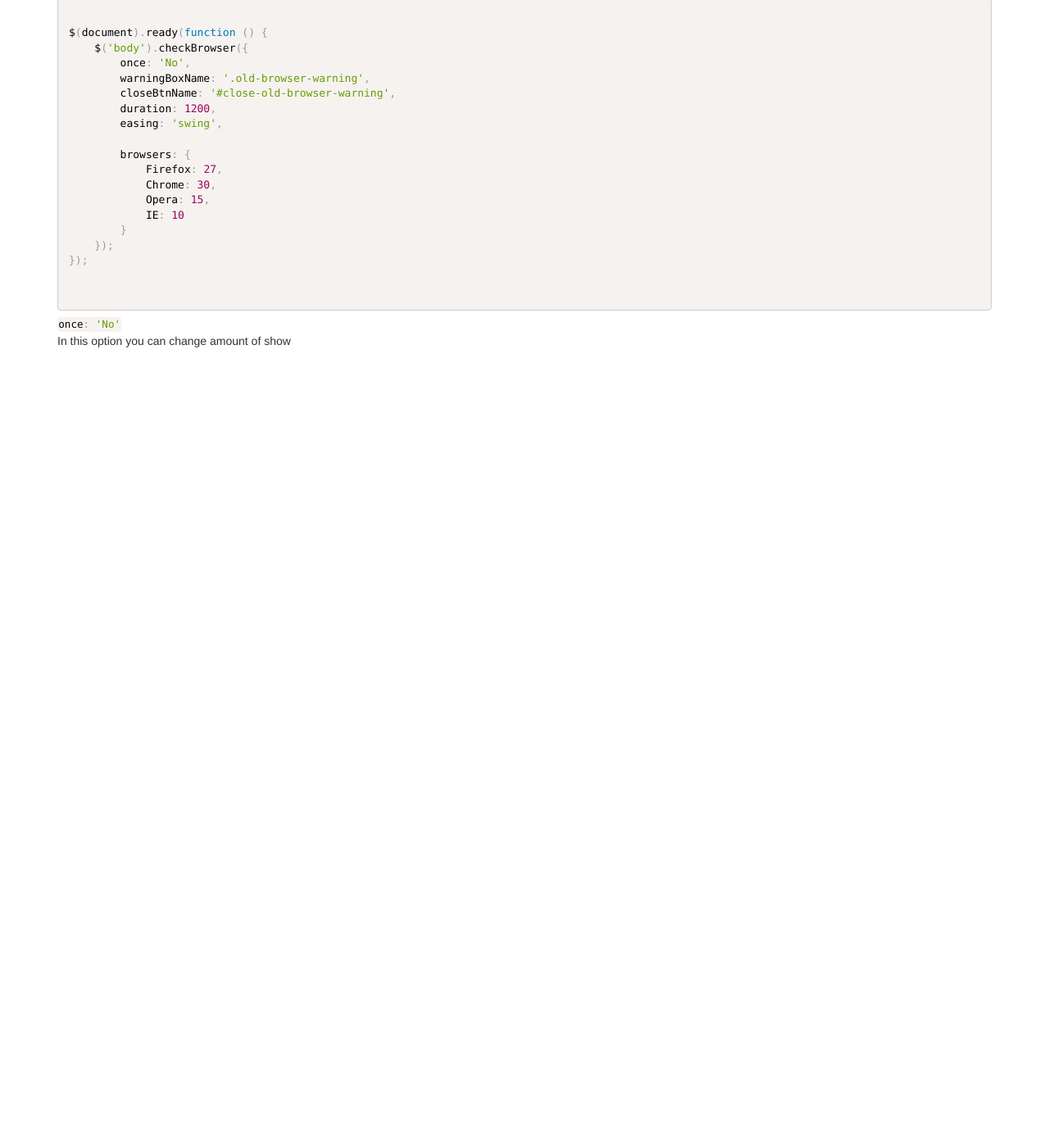
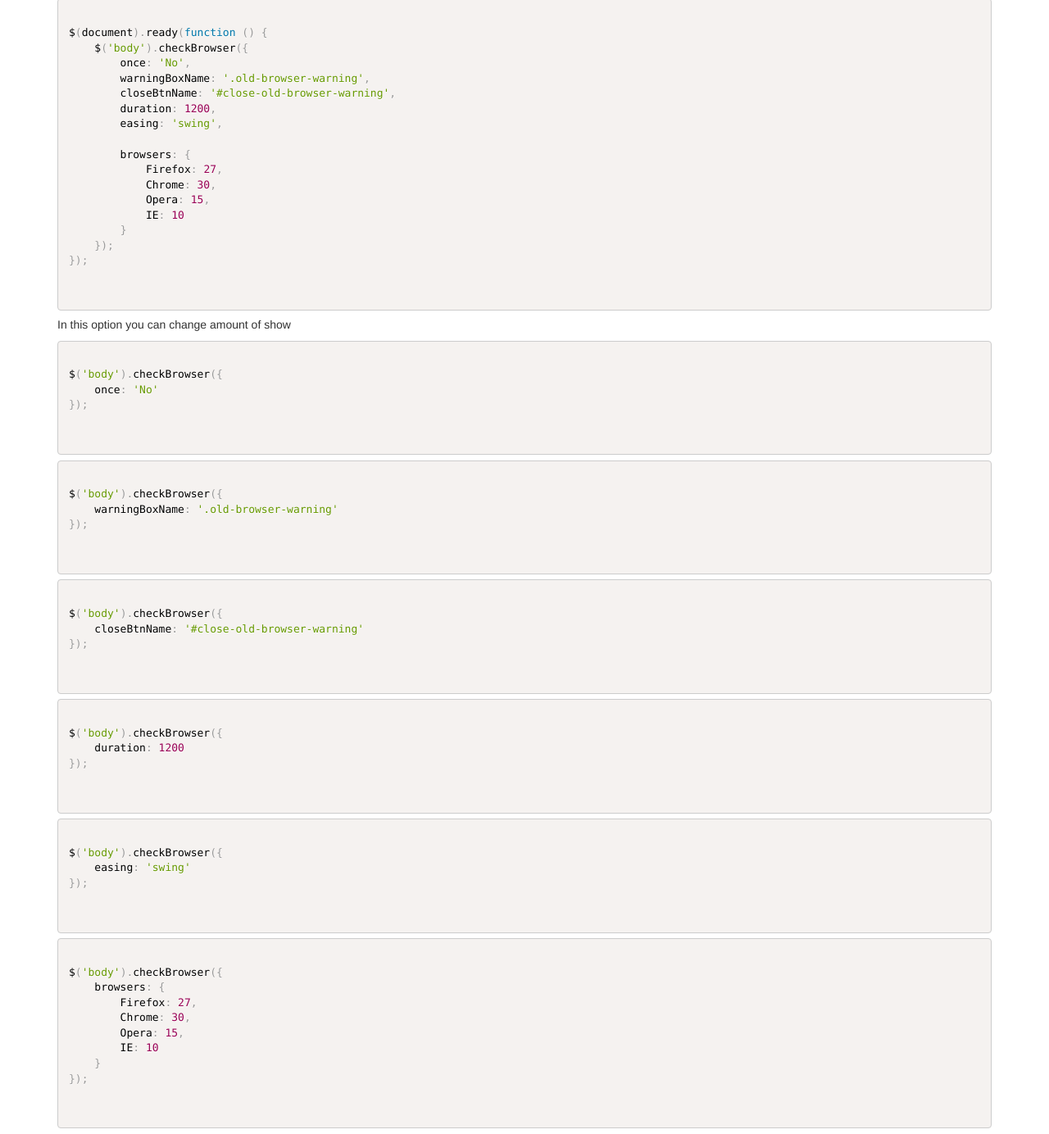
Before and after one commit to pure-js/browser-detection, a plain HTML site: page index.html in a window 1280 px wide. Shown: the part 438-1822 px from the top of the page at 82% size. Before the commit the page ends 874 px from the top, so only its background shows below. Drawn offline with nearby package versions, Linux system fonts and the light colour scheme.

Commit message:
separate code in code tag

```diff
--- a/index.html
+++ b/index.html
@@ -117,8 +117,61 @@ $(document).ready(function () {
                 </code>
             </pre>
 
-            <code class="language-javascript">once: 'No'</code>
+
             <p>In this option you can change amount of show</p>
+
+            <pre>
+                <code class="language-javascript">
+$('body').checkBrowser({
+    once: 'No'
+});
+                </code>
+            </pre>
+
+            <pre>
+                <code class="language-javascript">
+$('body').checkBrowser({
+    warningBoxName: '.old-browser-warning'
+});
+                </code>
+            </pre>
+
+            <pre>
+                <code class="language-javascript">
+$('body').checkBrowser({
+    closeBtnName: '#close-old-browser-warning'
+});
+                </code>
+            </pre>
+
+            <pre>
+                <code class="language-javascript">
+$('body').checkBrowser({
+    duration: 1200
+});
+                </code>
+            </pre>
+
+            <pre>
+                <code class="language-javascript">
+$('body').checkBrowser({
+    easing: 'swing'
+});
+                </code>
+            </pre>
+
+            <pre>
+                <code class="language-javascript">
+$('body').checkBrowser({
+    browsers: {
+        Firefox: 27,
+        Chrome: 30,
+        Opera: 15,
+        IE: 10
+    }
+});
+                </code>
+            </pre>
         </div>
     </div>
 </main>
```
